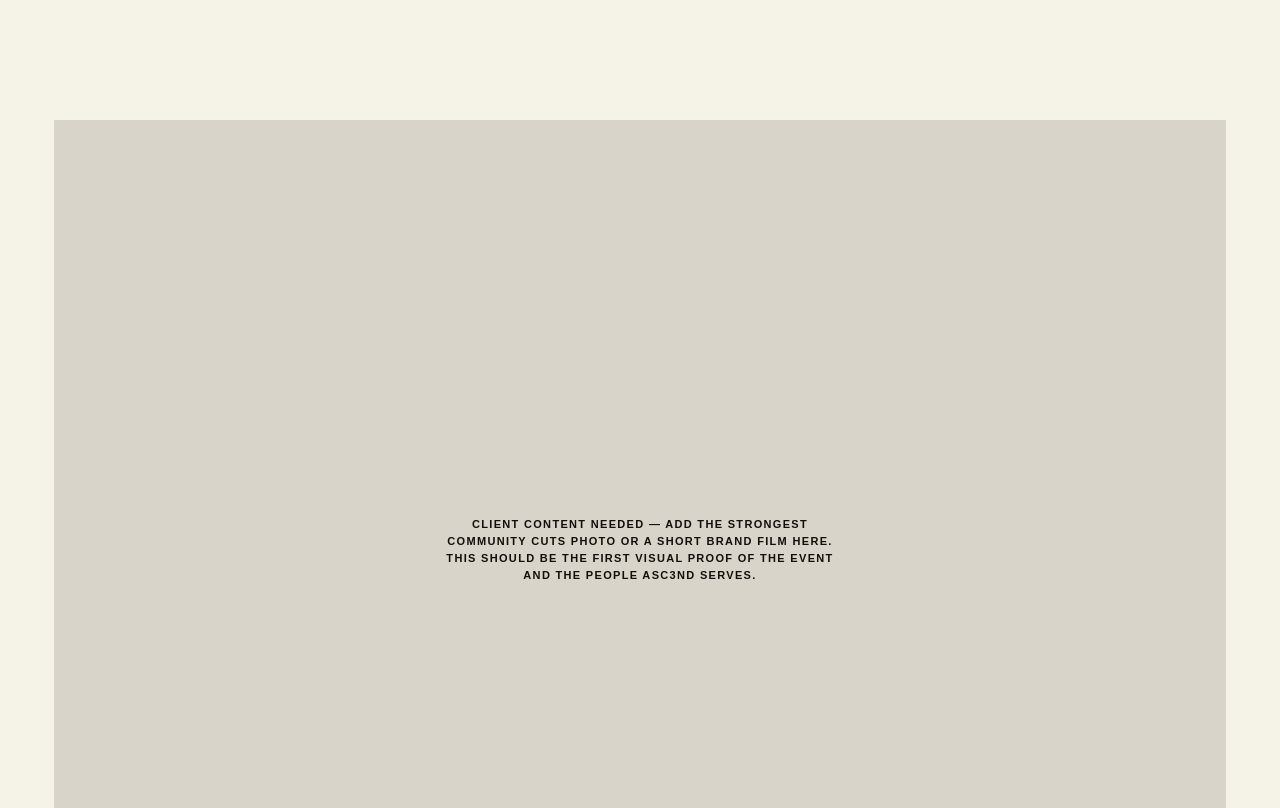
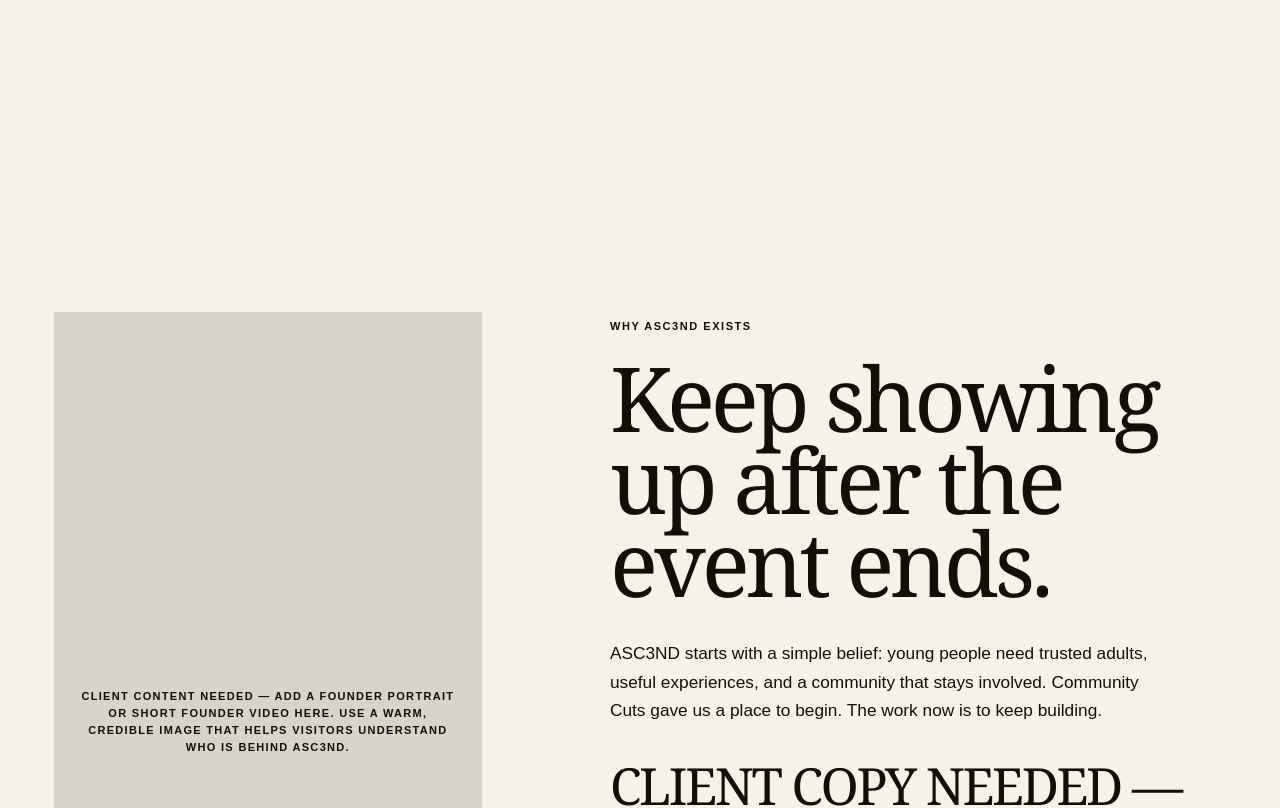
Before and after one commit to executiveusa/asc3nd-brand-site, a Next.js app: page / in a window 1280 px wide. Shown: the part 680-1488 px from the top of the page. Built offline with nearby package versions, Linux system fonts and the light colour scheme.

Commit message:
Move Community Cuts below founder story

```diff
--- a/app/page.tsx
+++ b/app/page.tsx
@@ -25,6 +25,11 @@ export default function Home() {
         <h1>{siteStory.hero.headline[0]}</h1>
       </section>
 
+      <section className="story shell" id="story">
+        <DocumentaryFrame label="CLIENT CONTENT NEEDED — Add a founder portrait or short founder video here. Use a warm, credible image that helps visitors understand who is behind ASC3ND." slot={siteStory.story.mediaSlot} className="portrait-placeholder" />
+        <div className="story-copy"><p className="eyebrow">{siteStory.story.eyebrow}</p><h2>{siteStory.story.headline}</h2><p>{siteStory.story.body}</p><blockquote>{siteStory.story.founderBelief}</blockquote></div>
+      </section>
+
       <section className="cinematic shell" aria-label="Community Cuts documentary media">
         <DocumentaryFrame label="CLIENT CONTENT NEEDED — Add the strongest Community Cuts photo or a short brand film here. This should be the first visual proof of the event and the people ASC3ND serves." slot={siteStory.hero.mediaSlot} />
         <div className="media-caption"><span>Community Cuts for Kids</span><span>Everett · August 2026</span></div>
@@ -36,11 +41,6 @@ export default function Home() {
           <aside className="roll-index" aria-label="Community Roll index"><span className="eyebrow">Community Roll</span><ol>{communityRoll.map(({ index, title }) => <li key={index}>{index} · {title}</li>)}</ol></aside>
           <div>{communityRoll.map(({ index, title, copy, mediaSlot }) => <article className="roll-frame" key={index}><DocumentaryFrame label={`CLIENT CONTENT NEEDED — Add a real photo or short video showing the “${title}” moment from Community Cuts.`} slot={mediaSlot} variant="dark" /><div className="frame-copy"><span>{index} · {title}</span><p>{copy}</p></div></article>)}</div>
         </div>
-      </section>
-
-      <section className="story shell" id="story">
-        <DocumentaryFrame label="CLIENT CONTENT NEEDED — Add a founder portrait or short founder video here. Use a warm, credible image that helps visitors understand who is behind ASC3ND." slot={siteStory.story.mediaSlot} className="portrait-placeholder" />
-        <div className="story-copy"><p className="eyebrow">{siteStory.story.eyebrow}</p><h2>{siteStory.story.headline}</h2><p>{siteStory.story.body}</p><blockquote>{siteStory.story.founderBelief}</blockquote></div>
       </section>
 
       <section className="pathways shell" id="pathways">
```
